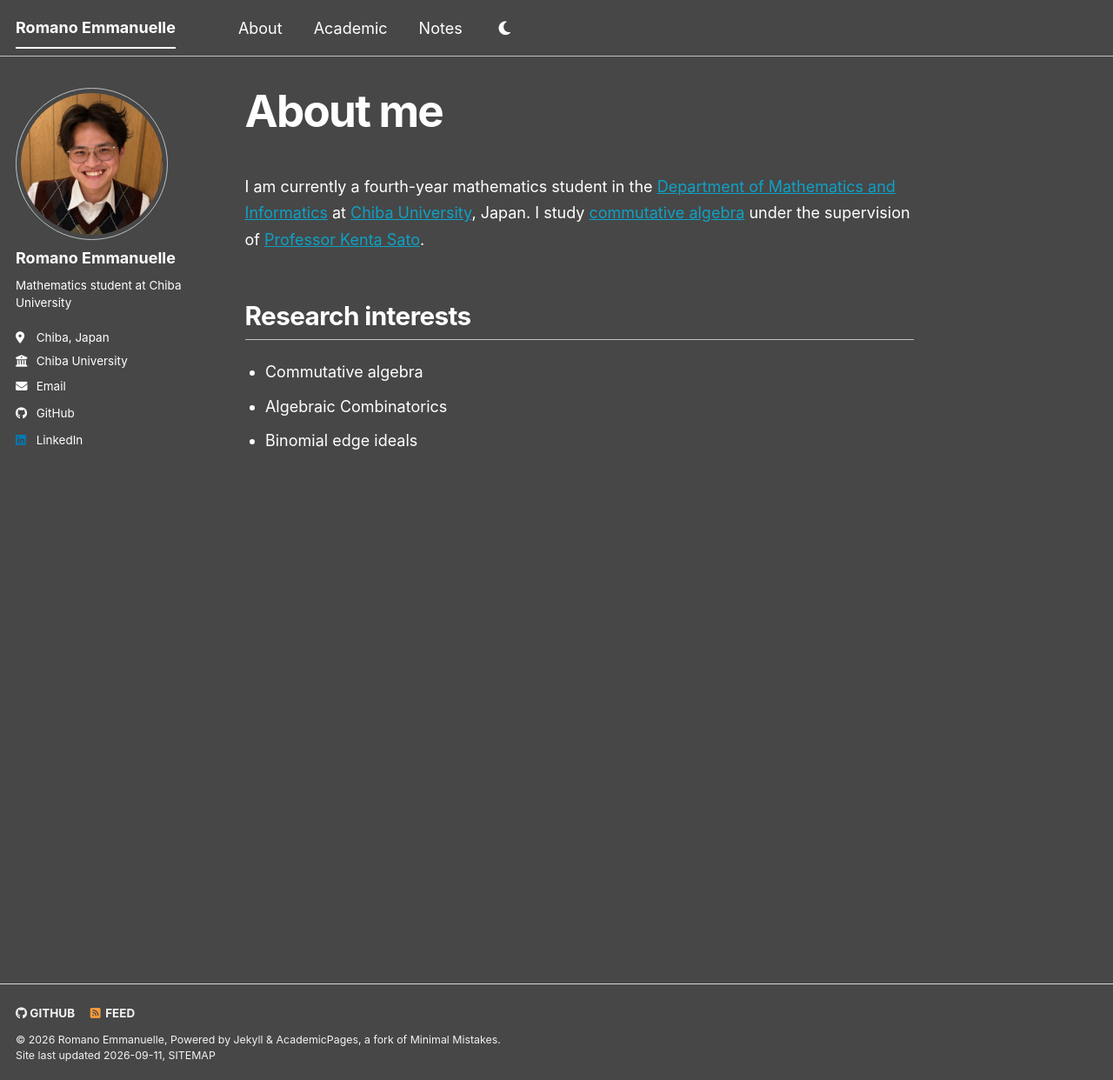
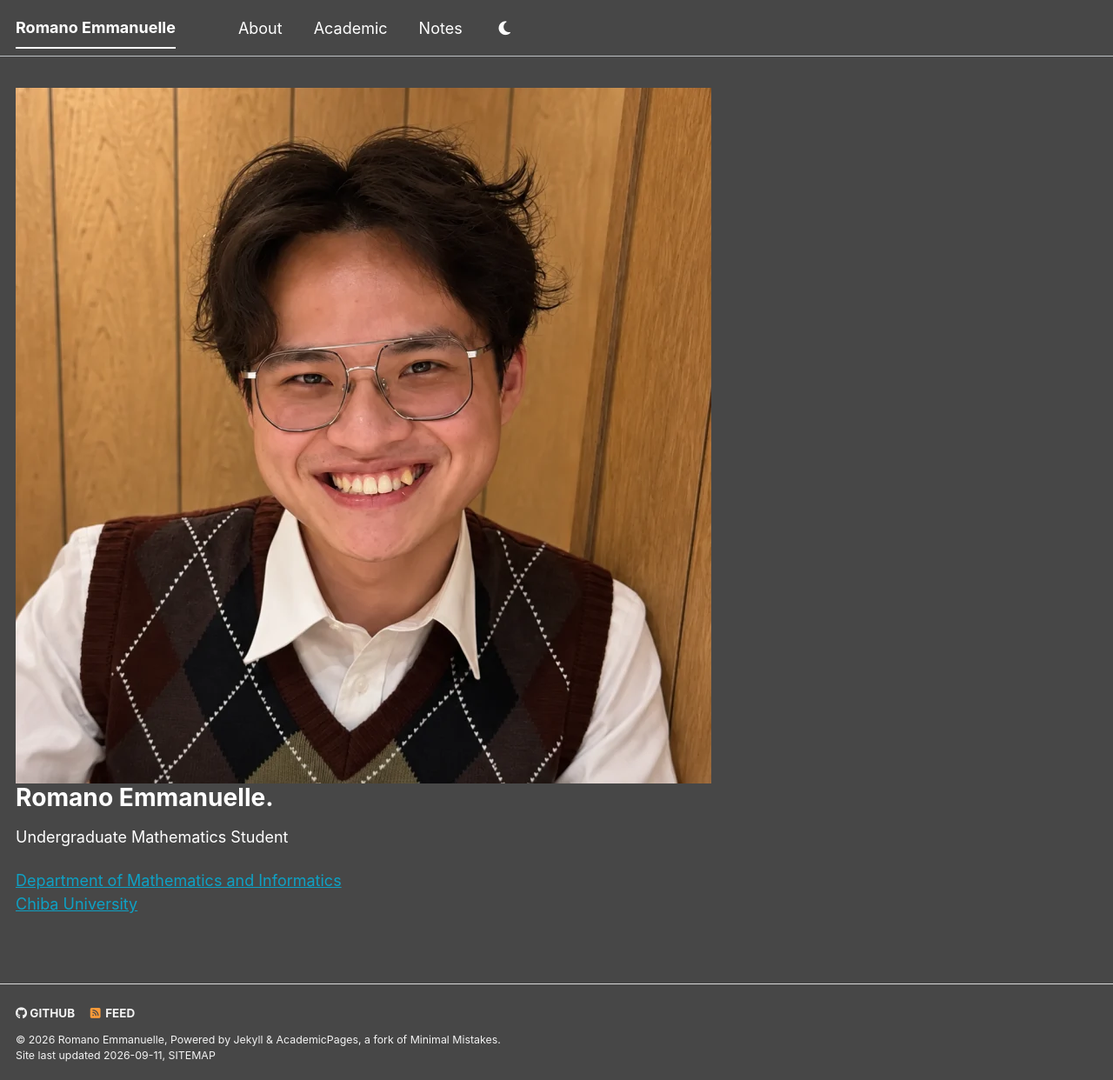
Before and after one commit to RomanoEmmanuelle/RomanoEmmanuelle.github.io, a Jekyll site: the page built from _pages/home.md, in a window 1280 px wide and 1242 px high. Shown: the whole window at 87% size. Built offline with Jekyll 4.4.1, drawn with Linux system fonts in a browser that asks for light colours; a style sheet for code colours, icons or effects is not loaded.

Commit message:
Add dedicated landing page
Create a portrait-led homepage and move the existing About content to its own page.

```diff
--- a/_pages/about.md
+++ b/_pages/about.md
@@ -1,16 +1,16 @@
 ---
-permalink: /
+permalink: /about/
 title: "About me"
 author_profile: true
 redirect_from:
-  - /about/
   - /about.html
 ---
 
-I am currently a fourth-year mathematics student in the [Department of Mathematics and Informatics](https://www.math.s.chiba-u.ac.jp/) at [Chiba University](https://www.chiba-u.ac.jp/), Japan. I study [commutative algebra](https://en.wikipedia.org/wiki/Commutative_algebra) under the supervision of [Professor Kenta Sato](https://sites.google.com/view/ktsato).
+I am a fourth-year undergraduate student in the [Department of Mathematics and Informatics](https://www.math.s.chiba-u.ac.jp/) at [Chiba University](https://www.chiba-u.ac.jp/), Japan. I study **commutative algebra** under the supervision of [Professor Kenta Sato](https://sites.google.com/view/ktsato).
 
 ## Research interests
 
 - Commutative algebra
-- Algebraic Combinatorics
 - Binomial edge ideals
+- Analytic and number-theoretic methods
+- Mathematical exposition and education
--- /dev/null
+++ b/_pages/home.md
@@ -0,0 +1,24 @@
+---
+layout: splash
+permalink: /
+title: "Romano Emmanuelle"
+author_profile: false
+---
+
+<section class="landing-hero" aria-labelledby="landing-name">
+  <div class="landing-hero__portrait">
+    <img src="/images/profile.webp" alt="Portrait of Romano Emmanuelle">
+  </div>
+
+  <div class="landing-hero__intro">
+    <h1 id="landing-name" class="landing-hero__name">
+      <span>Romano</span>
+      <span class="landing-hero__name-accent">Emmanuelle.</span>
+    </h1>
+    <p class="landing-hero__role">Undergraduate Mathematics Student</p>
+    <p class="landing-hero__affiliation">
+      <a href="https://www.math.s.chiba-u.ac.jp/">Department of Mathematics and Informatics</a><br>
+      <a href="https://www.chiba-u.ac.jp/">Chiba University</a>
+    </p>
+  </div>
+</section>
```
